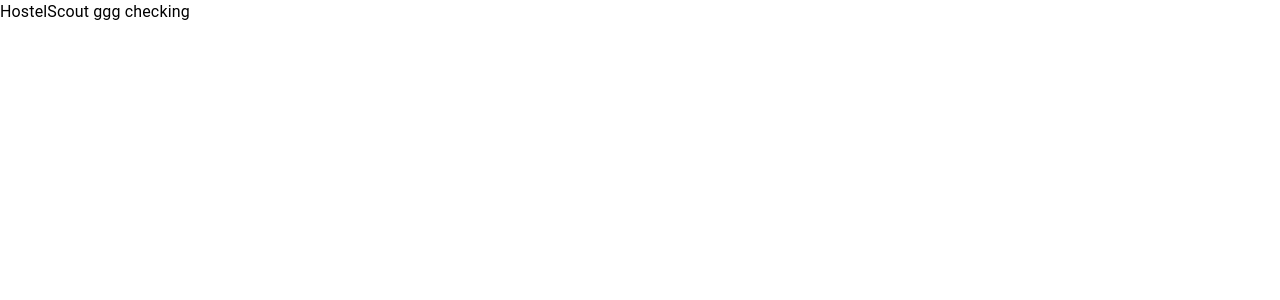
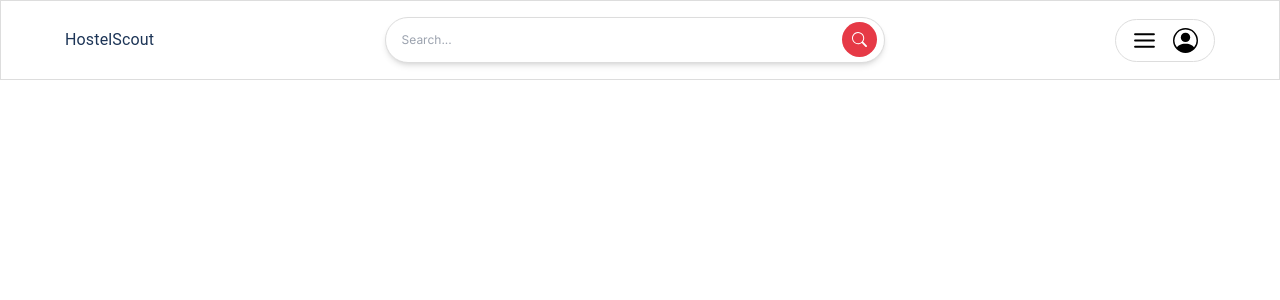
Before and after one commit to RabiCB/hostelscout.com, a Next.js app: page / in a window 1280 px wide. Shown: the top 300 px of the page. Built offline with nearby package versions, Linux system fonts and the light colour scheme.

Commit message:
navbar updated

```diff
--- a/components/Navbar.tsx
+++ b/components/Navbar.tsx
@@ -1,18 +1,28 @@
 "use client";
-import Box from "@mui/material/Box/Box";
 import { Typography } from "@mui/material";
+import {  BsSearch } from "react-icons/bs";
+import ProfileChips from "./ProfileChips";
 
 const Navbar = () => {
   return (
     <>
-      <div className="navbar-container">
+      <div className="navbar-container border-[1px] border-[#DDDDDD] flex px-[4rem] justify-between items-center h-[5rem] ">
         <div>
-          <Typography>HostelScout ggg checking</Typography>
+          <Typography className="font-bold text-[#1D3557] text-xl">
+            HostelScout
+          </Typography>
         </div>
-        <div>
-          <input type="text" />
+        <div className="relative">
+          <input
+            className="bg-white sm:w-[300px] md:w-[400px] lg:w-[500px] outline-1 outline-[#E63946] border border-[#dddddd] shadow-md rounded-[1.5rem] text-[#878a8d] block text-[12px] py-[0.8rem] px-[1rem] font-[400]  "
+            type="text"
+            placeholder="Search..."
+          />
+          <div className=" absolute right-[8px] cursor-pointer top-[5px] flex justify-center items-center rounded-[50%] bg-[#E63946] w-[35px] h-[35px] text-white ">
+            <BsSearch size={15} />
+          </div>
         </div>
-        <div></div>
+          <ProfileChips/>
       </div>
     </>
   );
--- /dev/null
+++ b/components/ProfileChips.tsx
@@ -0,0 +1,58 @@
+import { BsPersonCircle } from "react-icons/bs";
+import { FiMenu } from "react-icons/fi";
+import { useState } from "react";
+import Link from "next/link";
+
+const ProfileChips = () => {
+  const [open, setOpen] = useState(false);
+
+  const handleDropdown = () => {
+    setOpen(!open);
+  };
+
+  return (
+    <>
+      <div
+        onClick={handleDropdown}
+        className=" relative flex cursor-pointer border-[1px] rounded-[1.5rem] border-[#DDDDDD] gap-4 px-4 py-2 "
+      >
+        <FiMenu size={25} />
+        <BsPersonCircle size={25} />
+        <div
+          className={
+            !open
+              ? "hidden"
+              : " flex absolute right-0 top-[3rem] w-[200px]  py-4 flex-col rounded-md shadow-md bg-white"
+          }
+        >
+          <Link
+            className="px-4 hover:text-white hover:bg-[#E63946]/50 py-[0.5rem] "
+            href="#"
+          >
+            Sign Up
+          </Link>
+          <Link
+            className="px-4 hover:text-white hover:bg-[#E63946]/50 py-3 border-b-[1px] border-[#dddddd] "
+            href="#"
+          >
+            Log in
+          </Link>
+          <Link
+            className="px-4 hover:text-white hover:bg-[#E63946]/50 py-3 "
+            href="#"
+          >
+            HostelScout
+          </Link>
+          <Link
+            className="px-4 hover:text-white hover:bg-[#E63946]/50 py-3 "
+            href="#"
+          >
+            Help
+          </Link>
+        </div>
+      </div>
+    </>
+  );
+};
+
+export default ProfileChips;
```
